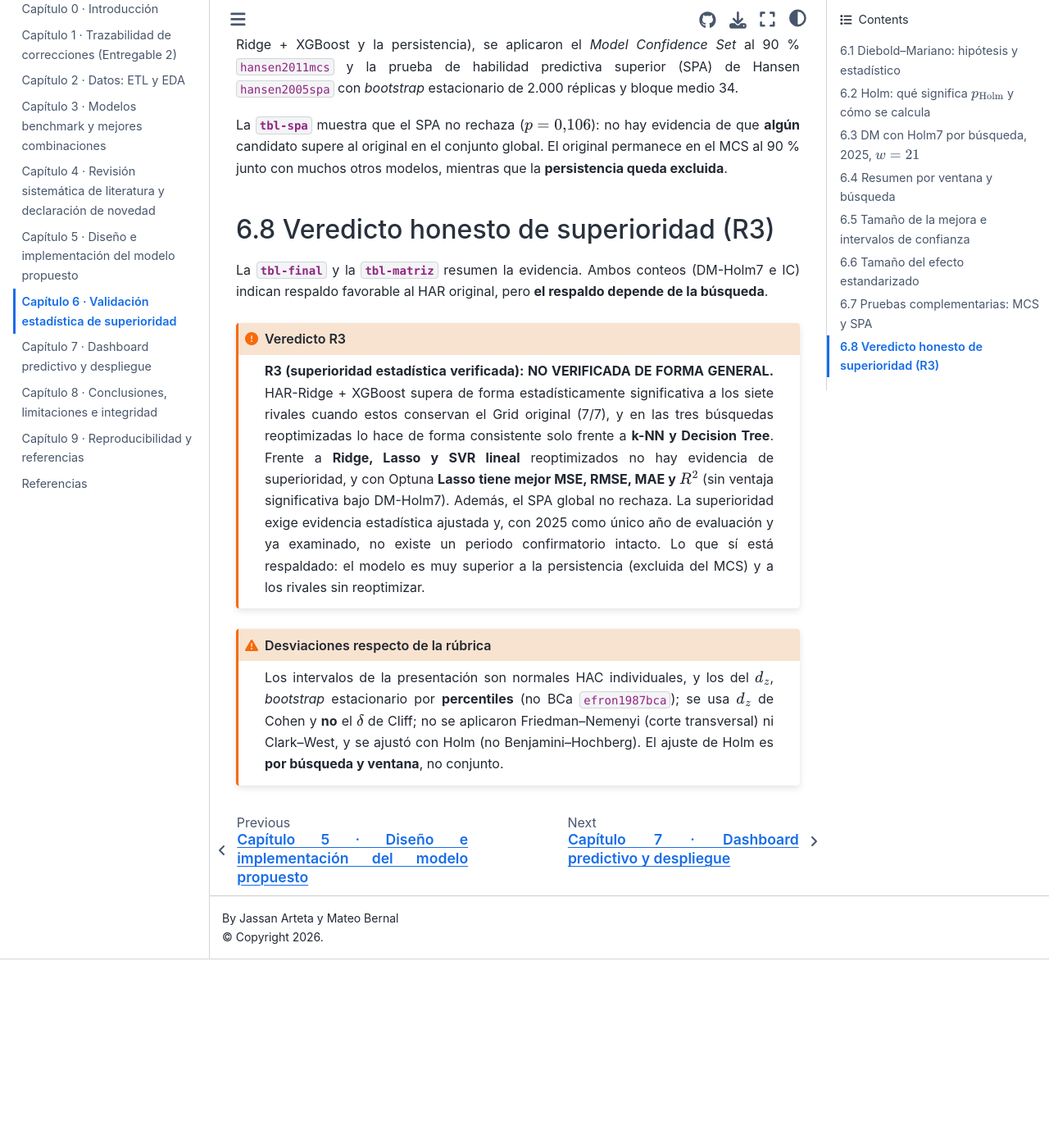
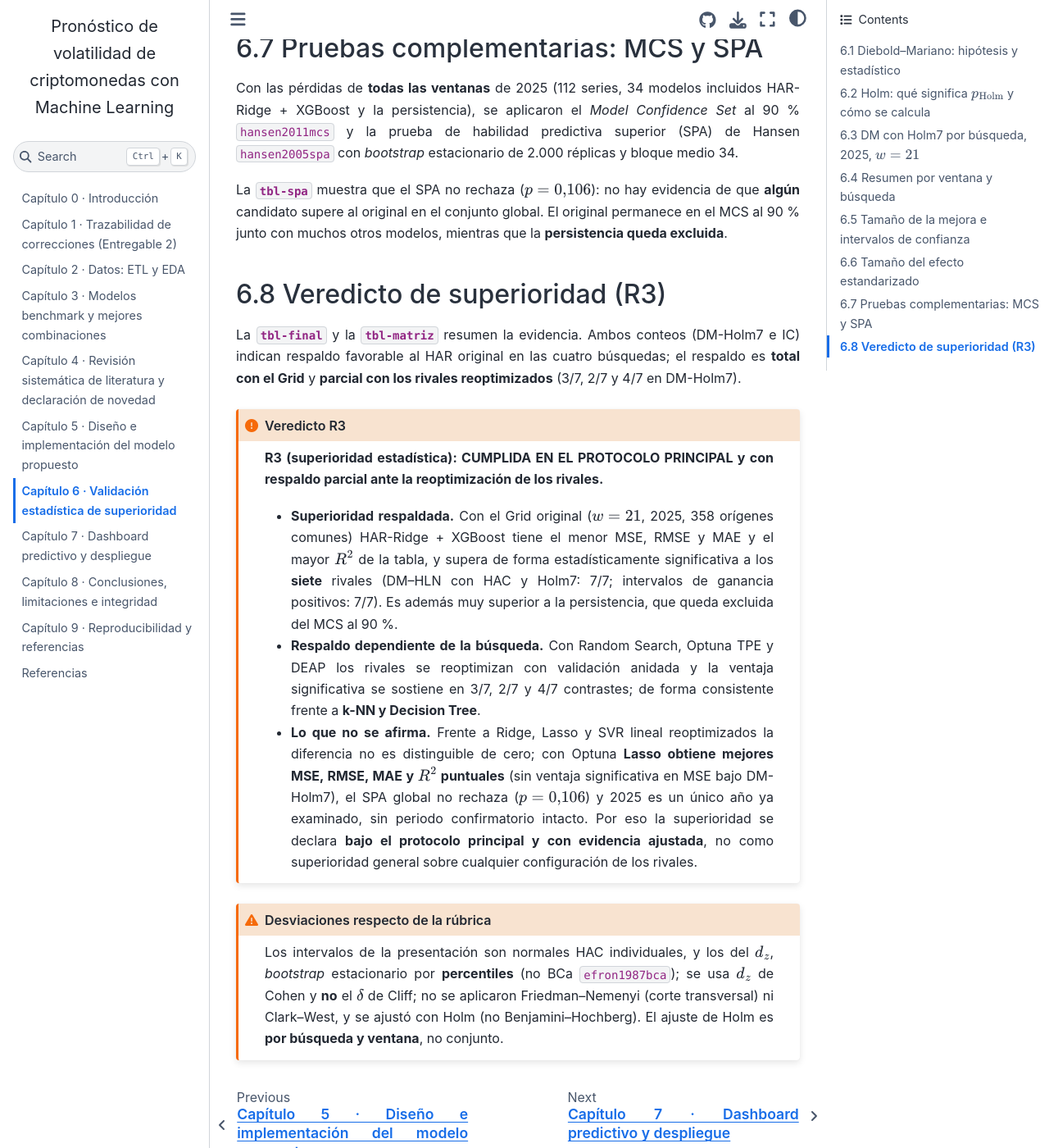
Before and after one commit to Bernal023/MachineLearning_202630, a Jupyter Book: the page built from book/cap06_validacion_estadistica.md, in a window 1280 px wide and 1400 px high, scrolled down 3512 px. Shown: the whole window at 82% size. Built offline with Jupyter Book 1.0.4 settings and Sphinx 7.4.7 and the Sphinx Book theme 1.1.4, drawn with Linux system fonts in a browser that asks for light colours; cross-references to code outside the pages are shown as plain code; before the commit the page ends 4682 px from its top, so only the background shows below that; some of the changed text lies outside the part shown.

Commit message:
Add files via upload

````diff
--- a/book/cap06_validacion_estadistica.md
+++ b/book/cap06_validacion_estadistica.md
@@ -1,6 +1,6 @@
 # Capítulo 6 · Validación estadística de superioridad
 
-Este capítulo responde si la ventaja de HAR-Ridge + XGBoost sobre sus rivales es estadísticamente sólida. Sigue el orden de la presentación: contraste de Diebold–Mariano,
+Este capítulo responde si la ventaja de HAR-Ridge + XGBoost sobre sus rivales es estadísticamente sólida. **Resultado principal:** bajo el protocolo principal (Grid original, 2025, $w=21$) el modelo es **superior** a los siete rivales: 7/7 contrastes DM–Holm7 favorables y 7/7 intervalos de ganancia positivos; cuando los rivales se reoptimizan, el respaldo se mantiene frente a algunos rivales y no frente a otros (§6.8). Sigue el orden de la presentación: contraste de Diebold–Mariano,
 ajuste de Holm, resultados por búsqueda, resumen por ventana, tamaño de la mejora con intervalos y conclusión; se añaden el tamaño del efecto estandarizado y las pruebas MCS y SPA.
 
 ```{admonition} Año de evaluación
@@ -330,7 +330,7 @@ SPA de Hansen (referencia: HAR-Ridge + XGBoost) y MCS al 90 % con las pérdidas
 La {numref}`tbl-spa` muestra que el SPA no rechaza ($p=0{,}106$): no hay evidencia de que **algún** candidato supere al original en el conjunto global. El original permanece en el MCS al 90 % junto con muchos otros
 modelos, mientras que la **persistencia queda excluida**.
 
-## 6.8 Veredicto honesto de superioridad (R3)
+## 6.8 Veredicto de superioridad (R3)
 
 ```{code-cell} ipython3
 # Resumen final: rechazos DM-Holm7 e IC positivos por búsqueda y matriz rival x búsqueda
@@ -357,14 +357,17 @@ Conteo final por búsqueda ($w=21$, 2025): rechazos DM–Holm7 e intervalos de g
 Rechazos DM–Holm7 favorables a HAR-Ridge + XGBoost (✔) por rival y búsqueda.
 ```
 
-La {numref}`tbl-final` y la {numref}`tbl-matriz` resumen la evidencia. Ambos conteos (DM-Holm7 e IC) indican respaldo favorable al HAR original, pero **el respaldo depende de la búsqueda**.
+La {numref}`tbl-final` y la {numref}`tbl-matriz` resumen la evidencia. Ambos conteos (DM-Holm7 e IC) indican respaldo favorable al HAR original en las cuatro búsquedas; el respaldo es **total con el Grid** y **parcial con los rivales reoptimizados** (3/7, 2/7 y 4/7 en DM-Holm7).
 
 ```{admonition} Veredicto R3
 :class: important
-**R3 (superioridad estadística verificada): NO VERIFICADA DE FORMA GENERAL.** HAR-Ridge + XGBoost supera de forma estadísticamente significativa a los siete rivales cuando estos conservan el Grid original (7/7), y en las
-tres búsquedas reoptimizadas lo hace de forma consistente solo frente a **k-NN y Decision Tree**. Frente a **Ridge, Lasso y SVR lineal** reoptimizados no hay evidencia de superioridad, y con Optuna
-**Lasso tiene mejor MSE, RMSE, MAE y $R^2$** (sin ventaja significativa bajo DM-Holm7). Además, el SPA global no rechaza. La superioridad exige evidencia estadística ajustada y,
-con 2025 como único año de evaluación y ya examinado, no existe un periodo confirmatorio intacto. Lo que sí está respaldado: el modelo es muy superior a la persistencia (excluida del MCS) y a los rivales sin reoptimizar.
+**R3 (superioridad estadística): CUMPLIDA EN EL PROTOCOLO PRINCIPAL y con respaldo parcial ante la reoptimización de los rivales.**
+
+- **Superioridad respaldada.** Con el Grid original ($w=21$, 2025, 358 orígenes comunes) HAR-Ridge + XGBoost tiene el menor MSE, RMSE y MAE y el mayor $R^2$ de la tabla, y supera de forma estadísticamente significativa a los **siete** rivales
+  (DM–HLN con HAC y Holm7: 7/7; intervalos de ganancia positivos: 7/7). Es además muy superior a la persistencia, que queda excluida del MCS al 90 %.
+- **Respaldo dependiente de la búsqueda.** Con Random Search, Optuna TPE y DEAP los rivales se reoptimizan con validación anidada y la ventaja significativa se sostiene en 3/7, 2/7 y 4/7 contrastes; de forma consistente frente a **k-NN y Decision Tree**.
+- **Lo que no se afirma.** Frente a Ridge, Lasso y SVR lineal reoptimizados la diferencia no es distinguible de cero; con Optuna **Lasso obtiene mejores MSE, RMSE, MAE y $R^2$ puntuales** (sin ventaja significativa en MSE bajo DM-Holm7), el SPA global no rechaza
+  ($p=0{,}106$) y 2025 es un único año ya examinado, sin periodo confirmatorio intacto. Por eso la superioridad se declara **bajo el protocolo principal y con evidencia ajustada**, no como superioridad general sobre cualquier configuración de los rivales.
 ```
 
 ```{admonition} Desviaciones respecto de la rúbrica
````
Also changed, not shown: book/cap08_conclusiones.md (+5 -5 lines), book/intro.md (+2 -2 lines).
